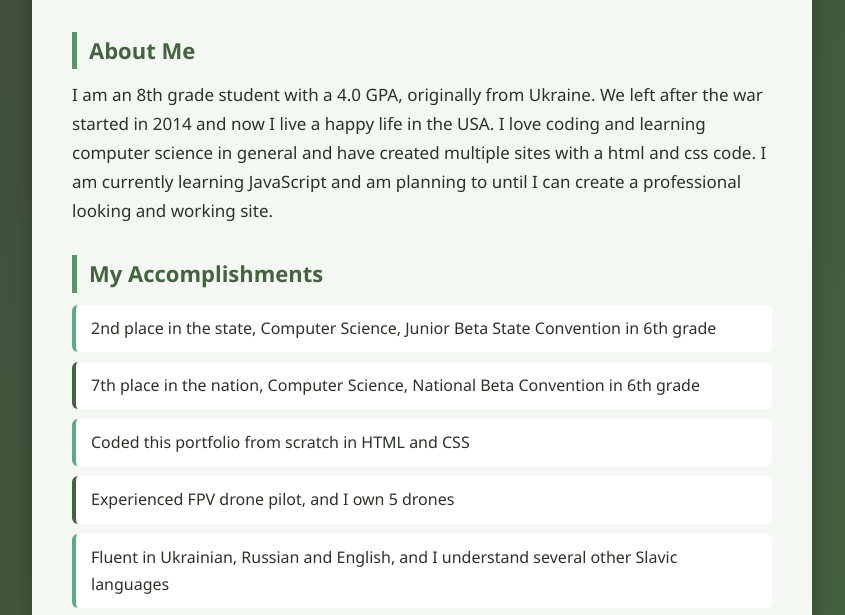
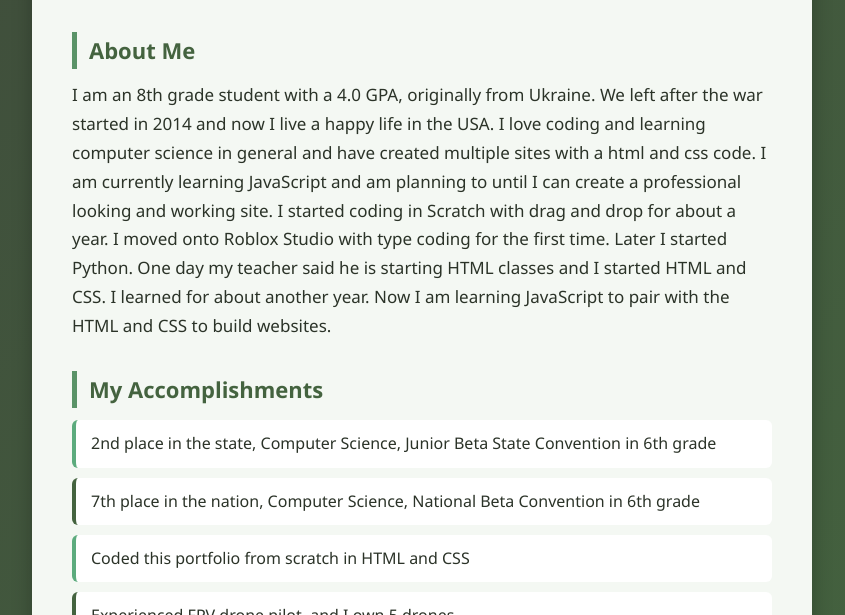
Before and after one commit to fedir-debug/fedir-debug.github.io, a plain HTML site: page index.html in a window 1280 px wide. Shown: the part 178-793 px from the top of the page, without its empty margins (218-1063 px from the left). Drawn offline with Linux system fonts and the light colour scheme; a script that the page names is missing.

Commit message:
Add files via upload

```diff
--- a/index.html
+++ b/index.html
@@ -18,6 +18,7 @@
         I am an 8th grade student with a 4.0 GPA, originally from Ukraine. We left after the war started in 2014 and now I
         live a happy life in the USA. I love coding and learning computer science in general and have created multiple sites
         with a html and css code. I am currently learning JavaScript and am planning to until I can create a professional looking and working site.
+        I started coding in Scratch with drag and drop for about a year. I moved onto Roblox Studio with type coding for the first time. Later I started Python. One day my teacher said he is starting HTML classes and I started HTML and CSS. I learned for about another year. Now I am learning JavaScript to pair with the HTML and CSS to build websites.
 
 
     </p>
--- a/style.css
+++ b/style.css
@@ -68,8 +68,9 @@ h2 {
     margin-bottom: 30px;
 }
 
-#tagOne {
+.aboutme p {
     font-size: 17px;
+    margin-bottom: 12px;
 }
 
 /* Accomplishments list */
```
